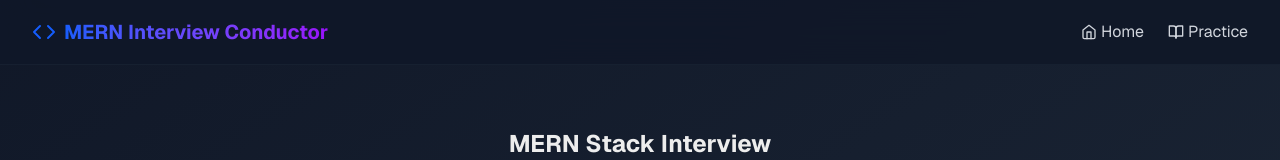
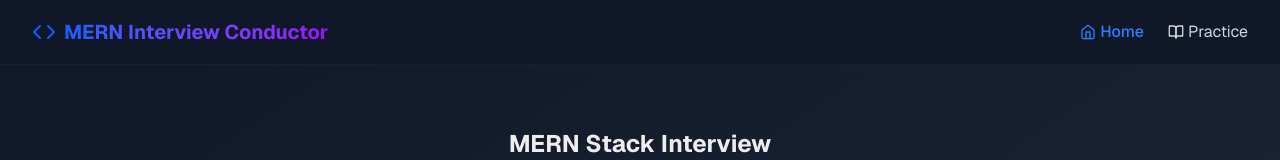
Before and after one commit to Zohaib-Karamat/Interview-Conductor-MERN-Stack, a Next.js app: page / in a window 1280 px wide. Shown: the top 160 px of the page. Built offline with nearby package versions, Linux system fonts and the light colour scheme.

Commit message:
Fix nav error

```diff
--- a/components/Navbar.js
+++ b/components/Navbar.js
@@ -1,9 +1,18 @@
 // components/Navbar.js
 "use client";
 import { motion } from "framer-motion";
+import { useRouter, usePathname } from "next/navigation";
 import { FiHome, FiCode, FiBookOpen, FiUser } from "react-icons/fi";
 
 export default function Navbar({ onProfileClick, onPracticeClick }) {
+  const router = useRouter();
+  const pathname = usePathname();
+  const handleHomeClick = () => {
+    router.push('/');
+  };
+
+  const isActive = (path) => pathname === path;
+
   return (
     <motion.nav
       initial={{ y: -50, opacity: 0 }}
@@ -12,7 +21,7 @@ export default function Navbar({ onProfileClick, onPracticeClick }) {
     >
       <div className="max-w-7xl mx-auto px-4 sm:px-6 lg:px-8">
         <div className="flex justify-between items-center h-16">
-          <div className="flex items-center space-x-2">
+          <div className="flex items-center space-x-2 cursor-pointer hover:opacity-80 transition-opacity" onClick={handleHomeClick}>
             <FiCode className="text-2xl text-blue-600" />
             <h1 className="text-xl font-bold bg-gradient-to-r from-blue-600 to-purple-600 bg-clip-text text-transparent">
               MERN Interview Conductor
@@ -21,13 +30,26 @@ export default function Navbar({ onProfileClick, onPracticeClick }) {
 
           <div className="flex items-center space-x-6">
             <nav className="hidden md:flex space-x-6">
-              <button className="flex items-center space-x-1 text-gray-300 hover:text-blue-600 transition-colors cursor-pointer">
+              <button
+                onClick={handleHomeClick}
+                className={`flex items-center space-x-1 transition-colors cursor-pointer ${
+                  isActive('/')
+                    ? 'text-blue-500 font-medium'
+                    : 'text-gray-300 hover:text-blue-600'
+                }`}
+                aria-label="Navigate to home page"
+                aria-current={isActive('/') ? 'page' : undefined}
+              >
                 <FiHome size={16} />
                 <span>Home</span>
               </button>
               <button
                 onClick={onPracticeClick}
-                className="flex items-center space-x-1 text-gray-300 hover:text-blue-600 transition-colors cursor-pointer">
+                className={`flex items-center space-x-1 transition-colors cursor-pointer ${
+                  'text-gray-300 hover:text-blue-600'
+                }`}
+                aria-label="Open practice modal"
+              >
                 <FiBookOpen size={16} />
                 <span>Practice</span>
               </button>
```
